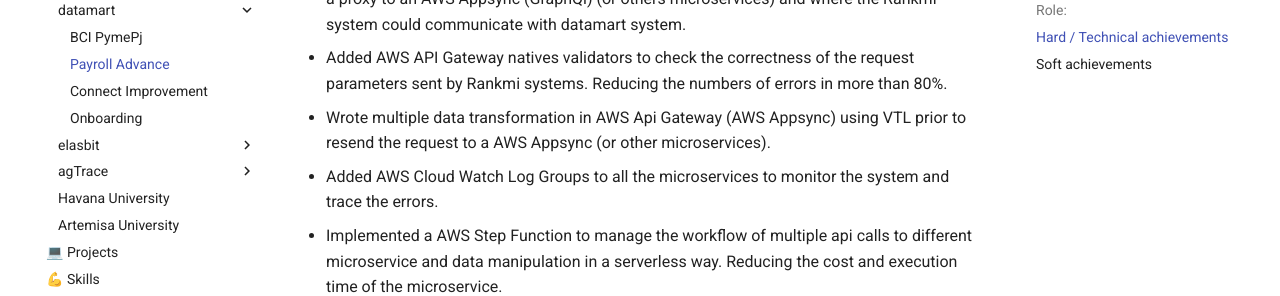
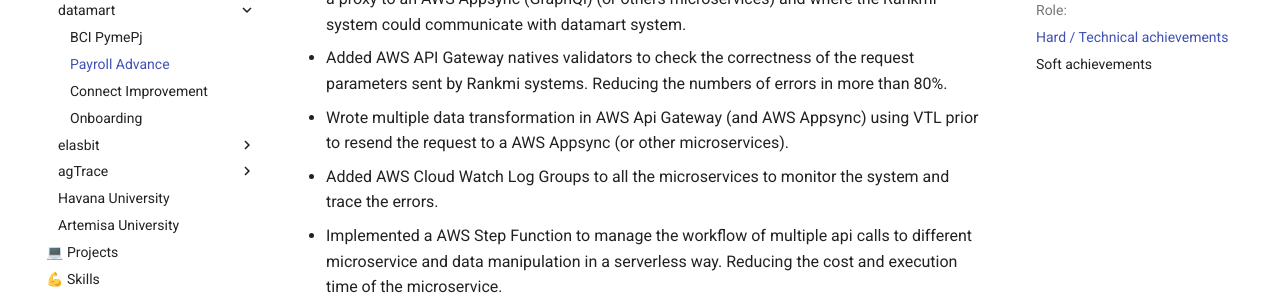
Before and after one commit to rayniel95/rayniel95.github.io, an MkDocs documentation site: the page built from docs/work_experience/datamart/payroll_advance.md, in a window 1280 px wide and 900 px high, scrolled down 936 px. Shown: the part 152-448 px from the top of the window. Built offline with MkDocs 1.6.1 and Material for MkDocs 9.7.7, drawn with Linux system fonts in a browser that asks for light colours.

Commit message:
docs(datamart): refine data transformation description in payroll advance page

```diff
--- a/docs/work_experience/datamart/payroll_advance.md
+++ b/docs/work_experience/datamart/payroll_advance.md
@@ -23,7 +23,7 @@ systems and employees can interact with the platform. My work was about to creat
 - Added the functionality to use a email custom template, that was store in AWS S3, to an AWS Lambda that send OTPs (One Time Password) to employees email. This help to add genericity to this microservice open the possibility to be used in others datamart products.
 - Implemented multiples AWS API Gateway (Rest API) with more than 20 endpoints that act as a proxy to an AWS Appsync (GraphQl) (or others microservices) and where the Rankmi system could communicate with datamart system.
 - Added AWS API Gateway natives validators to check the correctness of the request parameters sent by Rankmi systems. Reducing the numbers of errors in more than 80%.
-- Wrote multiple data transformation in AWS Api Gateway (AWS Appsync) using VTL prior to resend the request to a AWS Appsync (or other microservices).
+- Wrote multiple data transformation in AWS Api Gateway (and AWS Appsync) using VTL prior to resend the request to a AWS Appsync (or other microservices).
 - Added AWS Cloud Watch Log Groups to all the microservices to monitor the system and trace the errors.
 - Implemented a AWS Step Function to manage the workflow of multiple api calls to different microservice and data manipulation in a serverless way. Reducing the cost and execution time of the microservice.
 - Used AWS Lambda PowerTools to parse, check and validate the request sent to AWS Lambdas resources improving code readability, maintainability, quality, scalability and reutilization.
```
